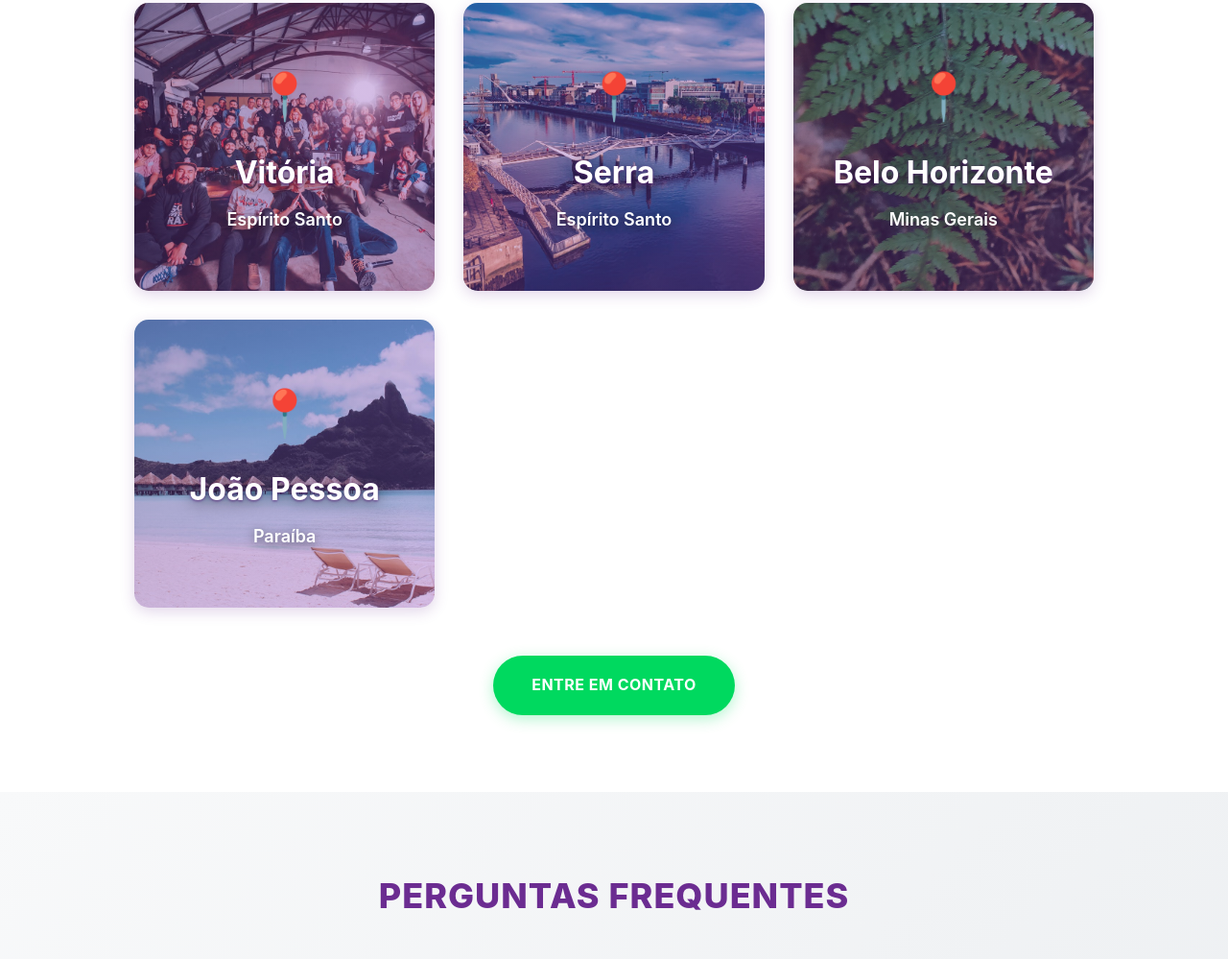
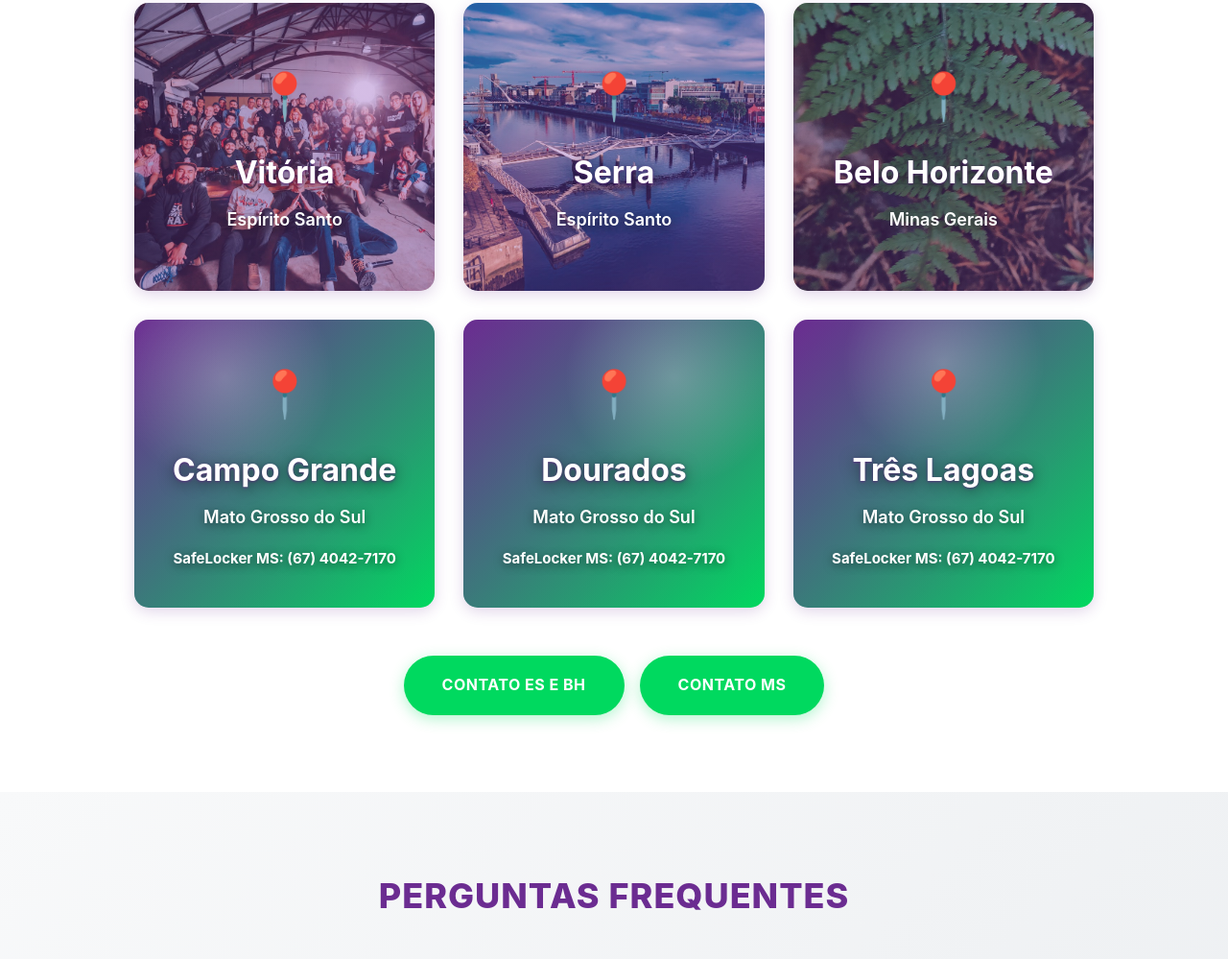
Before and after one commit to mrsupleno/airlocker-app-br, a plain HTML site: page index.html in a window 1280 px wide. Shown: the part 6021-7020 px from the top of the page at 96% size. Drawn offline with Linux system fonts and the light colour scheme.

Commit message:
Atualiza cidades e contatos SafeLocker

```diff
--- a/index.html
+++ b/index.html
@@ -6,8 +6,8 @@
 
     <!-- SEO Basics -->
     <title>SafeLocker Airlocker® | Smart Lockers para Condomínios e Empresas no ES</title>
-    <meta name="description" content="SafeLocker Airlocker® oferece armários inteligentes de alta qualidade para condomínios e empresas. Integração com Correios, segurança 24/7 e gestão eficiente de encomendas em Vila Velha, ES.">
-    <meta name="keywords" content="smart locker, armário inteligente, airlocker, safelocker, locker para condomínio, gestão de encomendas, correios integrado, vila velha, espírito santo, armário inteligente brasil">
+    <meta name="description" content="SafeLocker Airlocker® oferece armários inteligentes de alta qualidade para condomínios e empresas. Atendimento no ES, BH e MS, com integração aos Correios, segurança 24/7 e gestão eficiente de encomendas.">
+    <meta name="keywords" content="smart locker, armário inteligente, airlocker, safelocker, locker para condomínio, gestão de encomendas, correios integrado, vila velha, espírito santo, belo horizonte, campo grande ms, dourados ms, três lagoas ms, armário inteligente brasil">
     <meta name="author" content="SafeLocker Airlocker">
     <meta name="robots" content="index, follow">
     <meta name="google-site-verification" content="aljUeTWigUHjCB6C89QuDwVeGIdxiV4NGBtSqd8ojpQ">
@@ -821,7 +821,7 @@
       "@type": "LocalBusiness",
       "name": "SafeLocker Airlocker",
       "image": "https://safelocker.com.br/images/og-preview.jpg",
-      "description": "Armários inteligentes smart locker para condomínios e empresas. Integração com Correios, segurança 24/7 e gestão eficiente de encomendas.",
+      "description": "Armários inteligentes smart locker para condomínios e empresas. Atendimento no ES, BH e MS, integração com Correios, segurança 24/7 e gestão eficiente de encomendas.",
       "address": {
         "@type": "PostalAddress",
         "streetAddress": "Rua Marajó, 77 - Praia da Costa",
@@ -840,10 +840,20 @@
       "email": "contato@safelocker.com.br",
       "priceRange": "$$",
       "openingHours": "Mo-Su",
-      "areaServed": {
-        "@type": "Country",
-        "name": "Brasil"
-      },
+      "areaServed": [
+        {
+          "@type": "State",
+          "name": "Espírito Santo"
+        },
+        {
+          "@type": "City",
+          "name": "Belo Horizonte"
+        },
+        {
+          "@type": "State",
+          "name": "Mato Grosso do Sul"
+        }
+      ],
       "brand": {
         "@type": "Brand",
         "name": "Airlocker"
@@ -1114,19 +1124,42 @@
                     </div>
                 </div>
 
-                <!-- João Pessoa -->
-                <div style="position: relative; height: 300px; border-radius: 15px; overflow: hidden; box-shadow: 0 4px 15px rgba(107, 44, 145, 0.2); transition: transform 0.3s; cursor: pointer;" onmouseover="this.style.transform='translateY(-10px) scale(1.02)'" onmouseout="this.style.transform='translateY(0) scale(1)'">
-                    <img src="images/joaopessoa.jpg" alt="João Pessoa PB" style="width: 100%; height: 100%; object-fit: cover; position: absolute; top: 0; left: 0;">
-                    <div style="position: absolute; top: 0; left: 0; width: 100%; height: 100%; background: linear-gradient(135deg, rgba(107, 44, 145, 0.35) 0%, rgba(157, 78, 221, 0.30) 100%);"></div>
+                <!-- Campo Grande -->
+                <a href="https://wa.me/556740427170?text=Olá!%20Gostaria%20de%20saber%20mais%20sobre%20Smart%20Lockers%20SafeLocker%20MS%20em%20Campo%20Grande" target="_blank" style="text-decoration: none; position: relative; height: 300px; border-radius: 15px; overflow: hidden; box-shadow: 0 4px 15px rgba(107, 44, 145, 0.2); transition: transform 0.3s; cursor: pointer; background: linear-gradient(135deg, #6B2C91 0%, #00D95F 100%);" onmouseover="this.style.transform='translateY(-10px) scale(1.02)'" onmouseout="this.style.transform='translateY(0) scale(1)'">
+                    <div style="position: absolute; inset: 0; background: radial-gradient(circle at 30% 20%, rgba(255,255,255,0.25) 0%, transparent 35%), linear-gradient(135deg, rgba(107, 44, 145, 0.45) 0%, rgba(0, 217, 95, 0.30) 100%);"></div>
                     <div style="position: relative; z-index: 2; height: 100%; display: flex; flex-direction: column; justify-content: center; align-items: center; padding: 20px; text-align: center;">
                         <div style="font-size: 48px; margin-bottom: 15px;">📍</div>
-                        <h3 style="color: white; font-size: 32px; font-weight: 700; text-shadow: 0 3px 15px rgba(0,0,0,0.5), 0 1px 3px rgba(107, 44, 145, 0.8);">João Pessoa</h3>
-                        <p style="color: white; margin-top: 10px; font-size: 18px; font-weight: 600; text-shadow: 0 2px 10px rgba(0,0,0,0.5);">Paraíba</p>
+                        <h3 style="color: white; font-size: 32px; font-weight: 700; text-shadow: 0 3px 15px rgba(0,0,0,0.5), 0 1px 3px rgba(107, 44, 145, 0.8);">Campo Grande</h3>
+                        <p style="color: white; margin-top: 10px; font-size: 18px; font-weight: 600; text-shadow: 0 2px 10px rgba(0,0,0,0.5);">Mato Grosso do Sul</p>
+                        <p style="color: white; margin-top: 16px; font-size: 15px; font-weight: 700; text-shadow: 0 2px 10px rgba(0,0,0,0.5);">SafeLocker MS: (67) 4042-7170</p>
                     </div>
-                </div>
+                </a>
+
+                <!-- Dourados -->
+                <a href="https://wa.me/556740427170?text=Olá!%20Gostaria%20de%20saber%20mais%20sobre%20Smart%20Lockers%20SafeLocker%20MS%20em%20Dourados" target="_blank" style="text-decoration: none; position: relative; height: 300px; border-radius: 15px; overflow: hidden; box-shadow: 0 4px 15px rgba(107, 44, 145, 0.2); transition: transform 0.3s; cursor: pointer; background: linear-gradient(135deg, #6B2C91 0%, #00D95F 100%);" onmouseover="this.style.transform='translateY(-10px) scale(1.02)'" onmouseout="this.style.transform='translateY(0) scale(1)'">
+                    <div style="position: absolute; inset: 0; background: radial-gradient(circle at 70% 20%, rgba(255,255,255,0.25) 0%, transparent 35%), linear-gradient(135deg, rgba(107, 44, 145, 0.45) 0%, rgba(0, 217, 95, 0.30) 100%);"></div>
+                    <div style="position: relative; z-index: 2; height: 100%; display: flex; flex-direction: column; justify-content: center; align-items: center; padding: 20px; text-align: center;">
+                        <div style="font-size: 48px; margin-bottom: 15px;">📍</div>
+                        <h3 style="color: white; font-size: 32px; font-weight: 700; text-shadow: 0 3px 15px rgba(0,0,0,0.5), 0 1px 3px rgba(107, 44, 145, 0.8);">Dourados</h3>
+                        <p style="color: white; margin-top: 10px; font-size: 18px; font-weight: 600; text-shadow: 0 2px 10px rgba(0,0,0,0.5);">Mato Grosso do Sul</p>
+                        <p style="color: white; margin-top: 16px; font-size: 15px; font-weight: 700; text-shadow: 0 2px 10px rgba(0,0,0,0.5);">SafeLocker MS: (67) 4042-7170</p>
+                    </div>
+                </a>
+
+                <!-- Três Lagoas -->
+                <a href="https://wa.me/556740427170?text=Olá!%20Gostaria%20de%20saber%20mais%20sobre%20Smart%20Lockers%20SafeLocker%20MS%20em%20Tr%C3%AAs%20Lagoas" target="_blank" style="text-decoration: none; position: relative; height: 300px; border-radius: 15px; overflow: hidden; box-shadow: 0 4px 15px rgba(107, 44, 145, 0.2); transition: transform 0.3s; cursor: pointer; background: linear-gradient(135deg, #6B2C91 0%, #00D95F 100%);" onmouseover="this.style.transform='translateY(-10px) scale(1.02)'" onmouseout="this.style.transform='translateY(0) scale(1)'">
+                    <div style="position: absolute; inset: 0; background: radial-gradient(circle at 50% 15%, rgba(255,255,255,0.25) 0%, transparent 35%), linear-gradient(135deg, rgba(107, 44, 145, 0.45) 0%, rgba(0, 217, 95, 0.30) 100%);"></div>
+                    <div style="position: relative; z-index: 2; height: 100%; display: flex; flex-direction: column; justify-content: center; align-items: center; padding: 20px; text-align: center;">
+                        <div style="font-size: 48px; margin-bottom: 15px;">📍</div>
+                        <h3 style="color: white; font-size: 32px; font-weight: 700; text-shadow: 0 3px 15px rgba(0,0,0,0.5), 0 1px 3px rgba(107, 44, 145, 0.8);">Três Lagoas</h3>
+                        <p style="color: white; margin-top: 10px; font-size: 18px; font-weight: 600; text-shadow: 0 2px 10px rgba(0,0,0,0.5);">Mato Grosso do Sul</p>
+                        <p style="color: white; margin-top: 16px; font-size: 15px; font-weight: 700; text-shadow: 0 2px 10px rgba(0,0,0,0.5);">SafeLocker MS: (67) 4042-7170</p>
+                    </div>
+                </a>
             </div>
-            <div style="text-align: center; margin-top: 50px;">
-                <a href="https://wa.me/552731901960?text=Olá!%20Gostaria%20de%20saber%20sobre%20atendimento%20na%20minha%20cidade" class="cta-button" target="_blank">Entre em Contato</a>
+            <div style="text-align: center; margin-top: 50px; display: flex; gap: 16px; justify-content: center; flex-wrap: wrap;">
+                <a href="https://wa.me/552731901960?text=Olá!%20Gostaria%20de%20saber%20sobre%20atendimento%20SafeLocker%20no%20ES%20ou%20BH" class="cta-button" target="_blank">Contato ES e BH</a>
+                <a href="https://wa.me/556740427170?text=Olá!%20Gostaria%20de%20saber%20sobre%20atendimento%20SafeLocker%20MS" class="cta-button" target="_blank">Contato MS</a>
             </div>
         </div>
     </section>
@@ -1209,9 +1242,10 @@
                 <img src="images/logo-completo.svg" alt="Airlocker SafeLocker">
             </div>
             <div class="footer-contact">
-                <p><strong>WhatsApp:</strong> <a href="https://wa.me/552731901960" target="_blank">(27) 3190-1960</a></p>
+                <p><strong>SafeLocker ES e BH:</strong> <a href="https://wa.me/552731901960" target="_blank">(27) 3190-1960</a></p>
+                <p><strong>SafeLocker MS:</strong> <a href="https://wa.me/556740427170" target="_blank">(67) 4042-7170</a></p>
                 <p><strong>Email:</strong> <a href="mailto:contato@safelocker.com.br">contato@safelocker.com.br</a></p>
-                <p><strong>Endereço:</strong> Rua Marajó, 77 - Praia da Costa, Vila Velha - ES, CEP 29.101-250</p>
+                <p><strong>Endereço ES:</strong> Rua Marajó, 77 - Praia da Costa, Vila Velha - ES, CEP 29.101-250</p>
             </div>
             <div class="footer-bottom">
                 <p>&copy; 2026 SafeLocker - Todos os direitos reservados</p>
```
